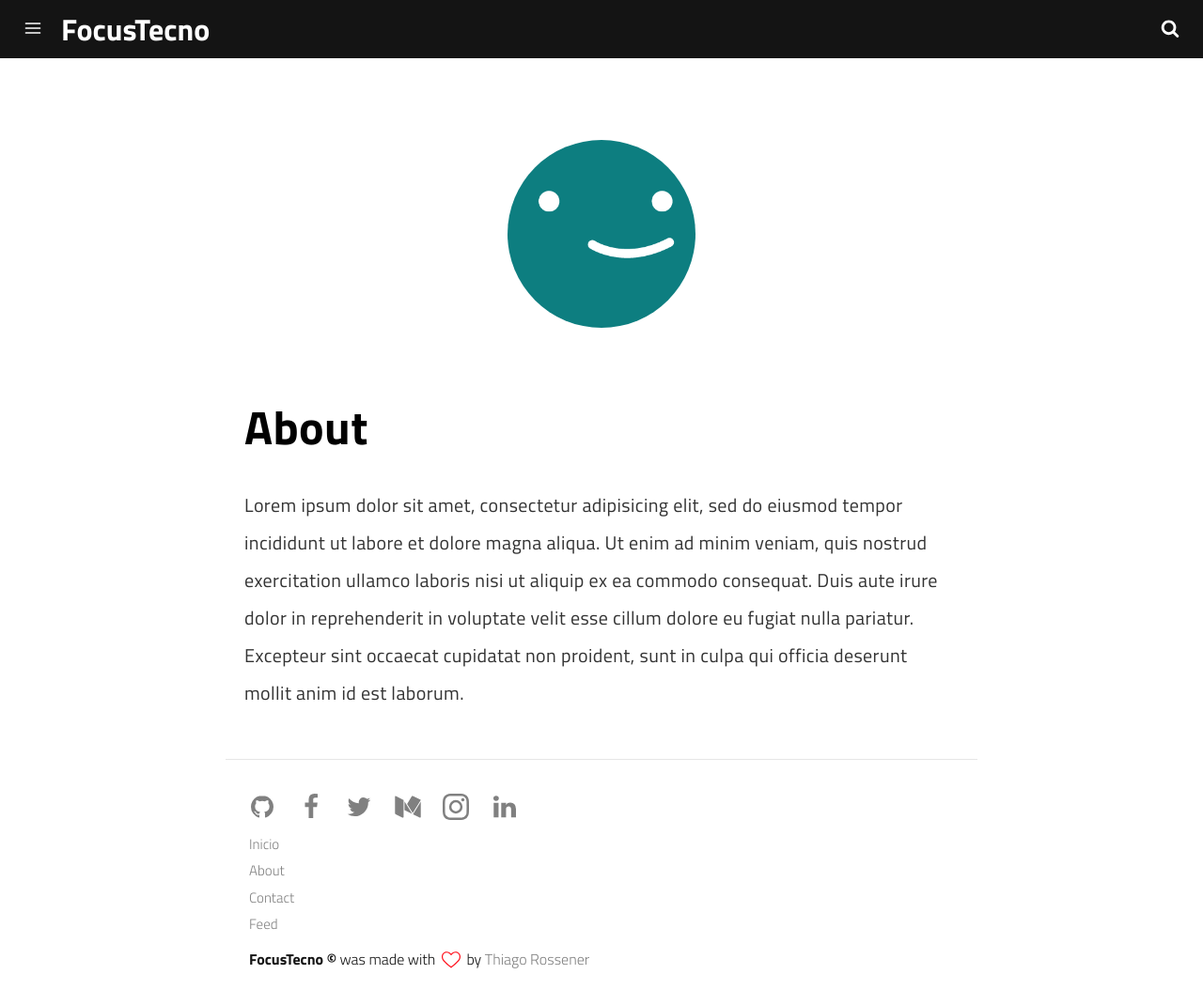
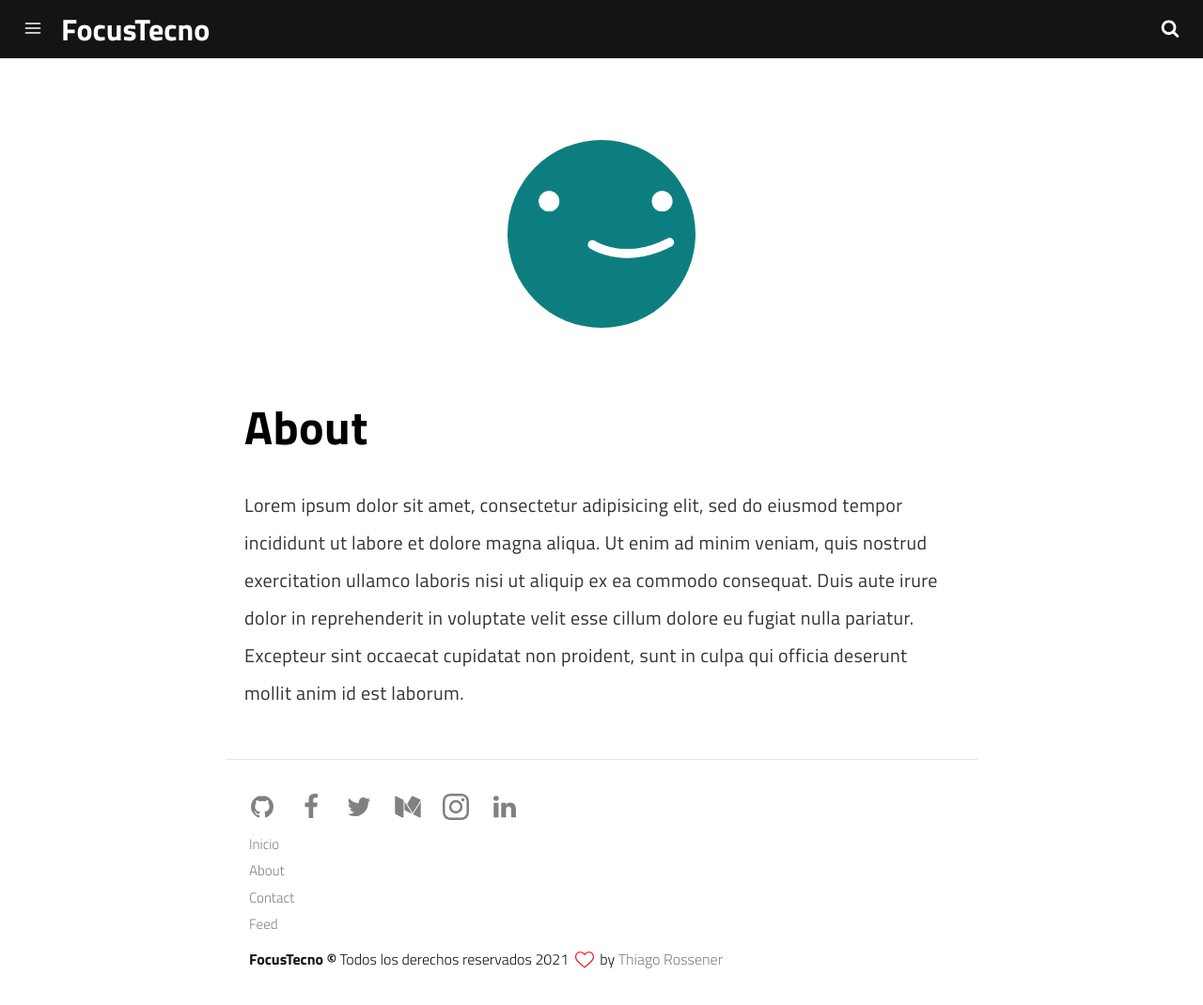
Before and after one commit to Focustecno/incredible-parsley, a Jekyll site: the page built from pages/about.md, in a window 1280 px wide and 1070 px high. Shown: the whole window at 94% size. Built offline with Jekyll 4.4.1, drawn with Linux system fonts in a browser that asks for light colours; a script that is not in the unit is left out.

Commit message:
footer.html: changed

```diff
--- a/_includes/footer.html
+++ b/_includes/footer.html
@@ -35,7 +35,7 @@
     {% include links.html %}
 
     <p>
-      <span>FocusTecno ©</span> was made with <svg class="love"><use xlink:href="#icon-heart"></use></svg> by <a href="https://rossener.com" target="_blank" class="creator">Thiago Rossener</a>
+      <span>FocusTecno ©</span> Todos los derechos reservados 2021 <svg class="love"><use xlink:href="#icon-heart"></use></svg> by <a href="https://rossener.com" target="_blank" class="creator">Thiago Rossener</a>
     </p>
 </footer>
 
```
